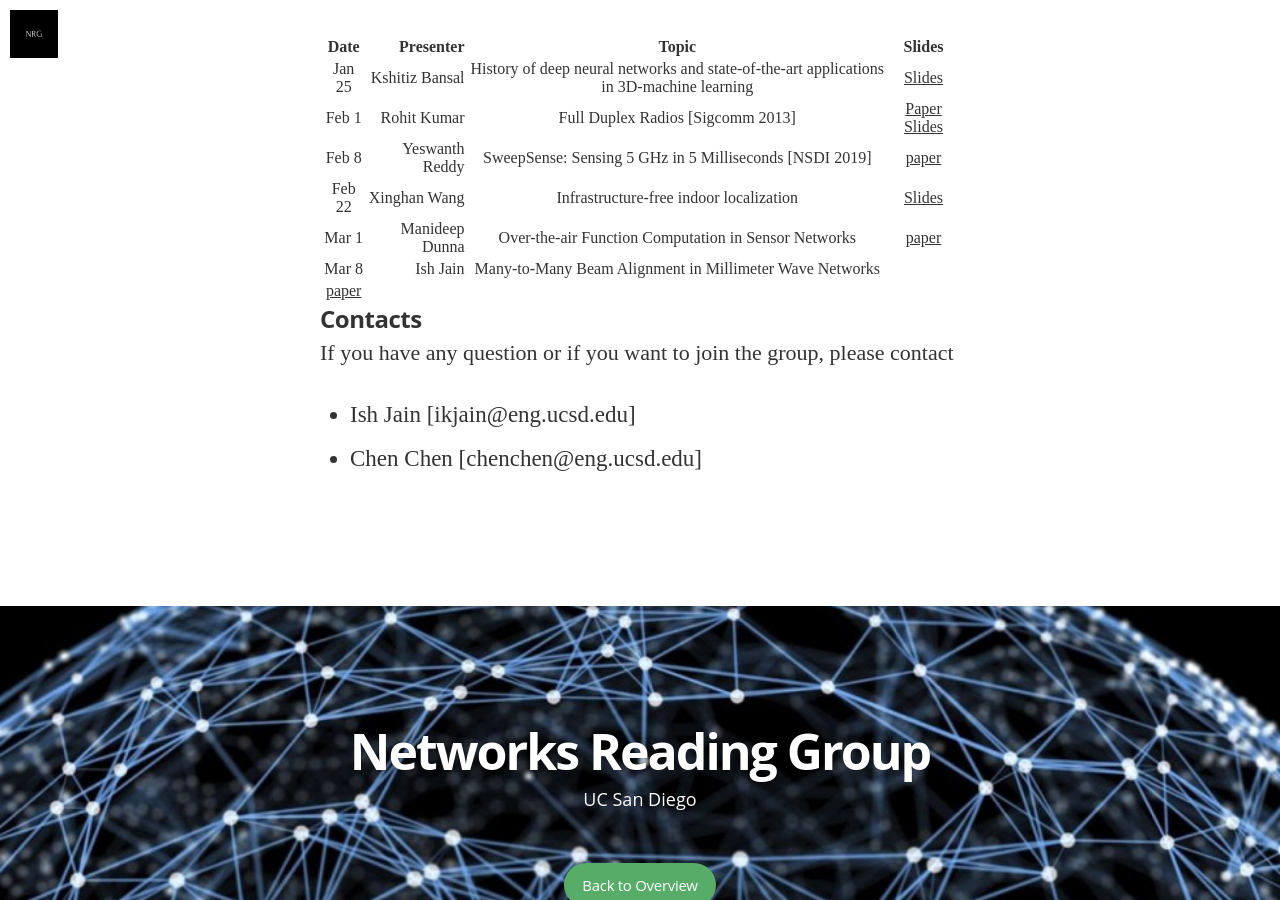
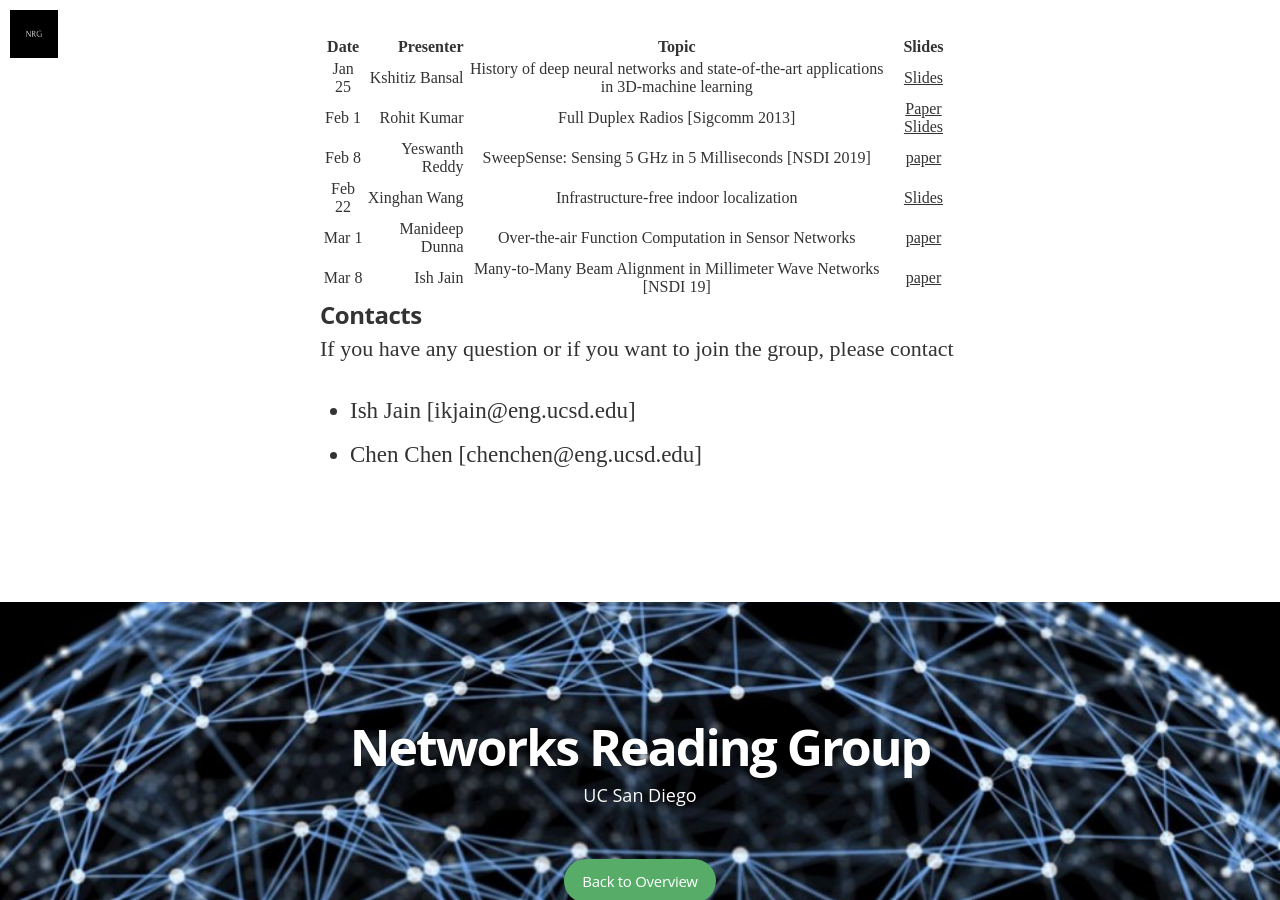
Before and after one commit to nrgucsd/nrgucsd.github.io, a Jekyll site: the page built from _posts/2019-01-01-Reading-Winter2019.markdown, in a window 1280 px wide and 900 px high, scrolled down 2051 px. Built offline with Jekyll 4.4.1, drawn with Linux system fonts in a browser that asks for light colours; nearby versions of some CDN libraries; some web fonts are replaced.

Commit message:
Update 2019-01-01-Reading-Winter2019.markdown

```diff
--- a/_posts/2019-01-01-Reading-Winter2019.markdown
+++ b/_posts/2019-01-01-Reading-Winter2019.markdown
@@ -43,8 +43,7 @@ The schedule is as follows
 | Feb 8    | Yeswanth Reddy     | SweepSense: Sensing 5 GHz in 5 Milliseconds [NSDI 2019]   | [paper][Yeswanth]       |
 | Feb 22   | Xinghan Wang    | Infrastructure-free indoor localization     |  [Slides][Xinghan]      |
 | Mar 1    | Manideep Dunna   | Over-the-air Function Computation in Sensor Networks    |  [paper][mani]      |
-| Mar 8    | Ish Jain      |Many-to-Many Beam Alignment in Millimeter Wave Networks
-  | [paper][ish]       |
+| Mar 8    | Ish Jain      |Many-to-Many Beam Alignment in Millimeter Wave Networks [NSDI 19]| [paper][ish]       |
 
 ### Contacts
 If you have any question or if you want to join the group, please contact
```
